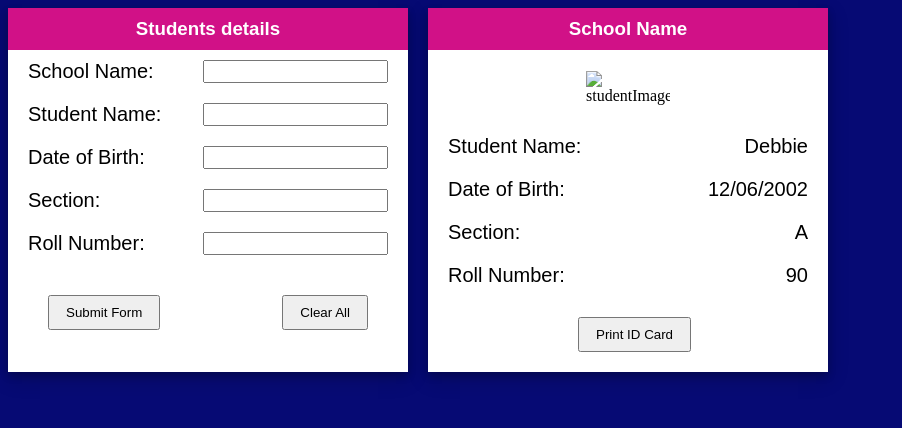
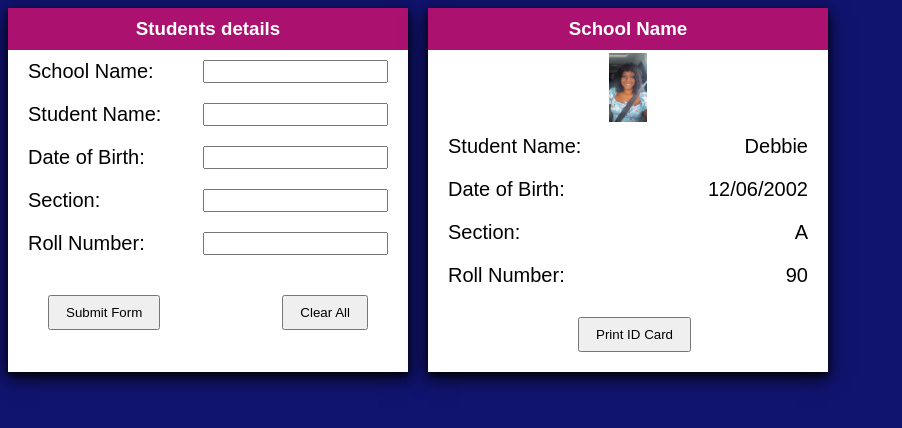
Before and after one commit to jacobdeborah/Student-ID-Card, a plain HTML site: page Student Card/index.html in a window 1280 px wide. Shown: the whole page, without its empty margins (0-902 px from the left). Drawn offline with Linux system fonts and the light colour scheme.

Commit message:
Student Image

```diff
--- a/Student Card/index.css
+++ b/Student Card/index.css
@@ -1,5 +1,5 @@
 body {
-  background-color: rgb(6, 10, 116);
+  background-color: rgb(17, 20, 111);
 }
 * {
   box-sizing: border-box;
@@ -15,10 +15,10 @@ h3 {
   background-color: white;
   width: 400px;
   margin-right: 20px;
-  box-shadow: 0 4px 8px 0 rgba(0, 0, 0, 0.2), 0 6px 20px 0 rgba(0, 0, 0, 0.19);
+  box-shadow: 0 4px 8px 0 rgba(0, 0, 0, 0.749), 0 6px 20px 0 rgba(0, 0, 0, 0.703);
 }
 .title {
-  background-color: rgb(209, 17, 135);
+  background-color: rgb(171, 18, 112);
   color: white;
   padding: 10px;
   text-align: center;
--- a/Student Card/index.html
+++ b/Student Card/index.html
@@ -41,13 +41,12 @@
           <!-- second approach for clearall the data from the table is use
                 type = reset; -->
         </div>
-
       </form>
     </div>
     <!-- second Students card details -->
     <div class="box card">
       <h3 class="title" id="School Name val">School Name</h3>
-      <div class="image-container"><img src="" alt="studentImage">
+      <div class="image-container"><img src="debbie.jpg" alt="debbie's photo" />
       </div>
       <div class="fields">
         <label>Student Name:</label>
```
Also changed, not shown: Student Card/debbie.jpg (added).
